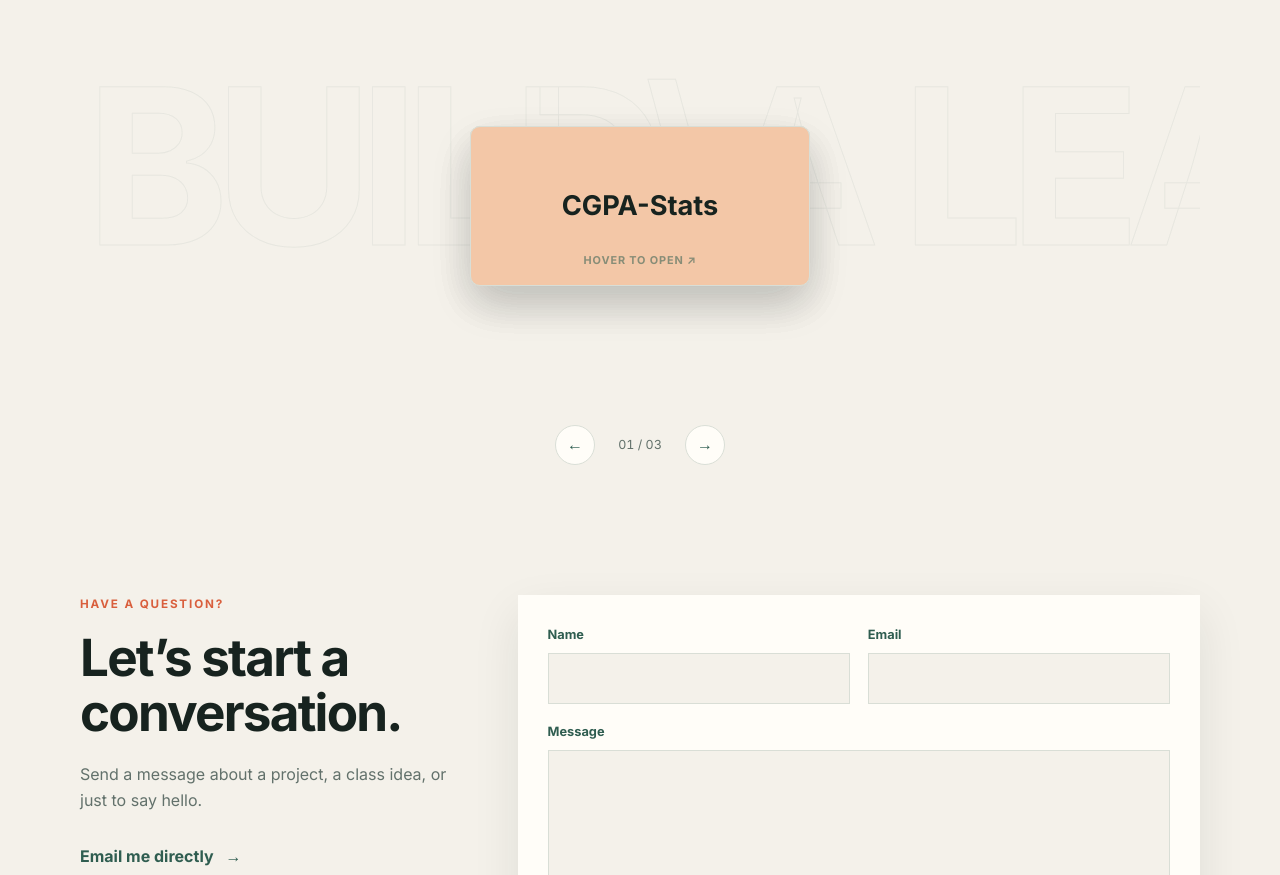
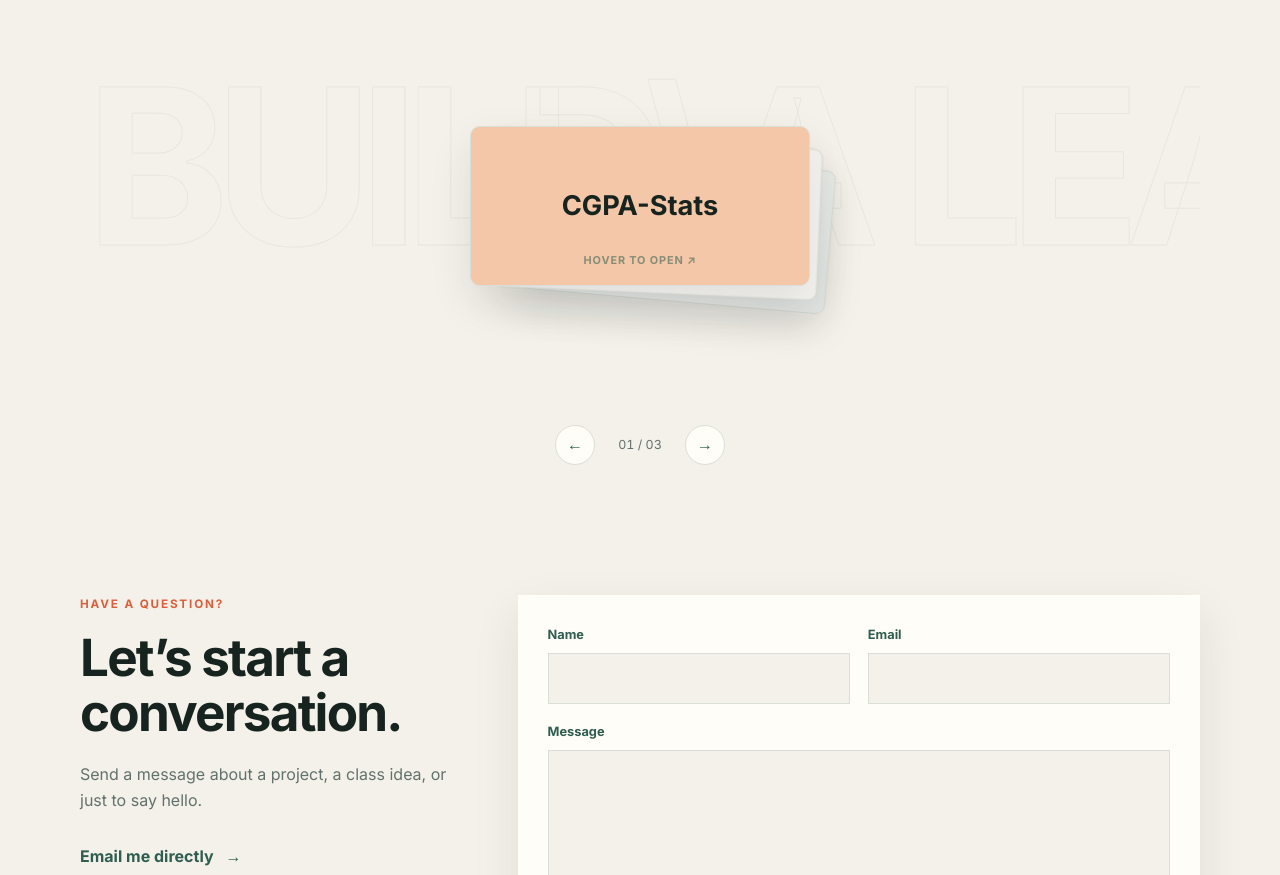
Before and after one commit to Sadman-Bin-Morshed/SP1, a plain HTML site: page index.html in a window 1280 px wide. Shown: the part 1680-2555 px from the top of the page. Drawn offline with Linux system fonts and the light colour scheme.

Commit message:
feat: Enhance project card animations for improved interaction and visual appeal

```diff
--- a/style.css
+++ b/style.css
@@ -1885,3 +1885,45 @@ h2 {
         width: 280px;
     }
 }
+
+
+/* ---------- Projects deck: flowing card switch (update) ----------
+   Cards behind peek out to the side; switching swings the front card out with a tilt
+   and tucks it behind, while the next card rises forward with a soft bounce. */
+.carousel-ready .project-card,
+.carousel-ready .project-card:hover,
+.carousel-ready .project-card:focus-visible {
+    /* --pd is the swing/drag distance as a plain number (pixels), so it can drive both the slide and the tilt */
+    transform:
+        translate3d(calc(var(--pd, 0) * 1px + var(--project-position, 0) * 22px), calc(var(--project-position, 0) * 16px), 0)
+        scale(calc(1 - var(--project-position, 0) * 0.05))
+        rotate(calc(var(--pd, 0) * 0.04deg + var(--project-position, 0) * 2.5deg));
+}
+
+.carousel-ready .project-card {
+    transition:
+        transform 650ms cubic-bezier(0.34, 1.4, 0.64, 1),
+        opacity 430ms ease,
+        top 600ms var(--ease),
+        left 600ms var(--ease),
+        width 600ms var(--ease),
+        height 600ms var(--ease),
+        box-shadow 300ms ease,
+        border-color 300ms ease,
+        filter 400ms ease;
+}
+
+/* while out at the side: quicker, smooth swing */
+.carousel-ready .project-card.project-swing {
+    transition:
+        transform 380ms cubic-bezier(0.3, 0.7, 0.3, 1),
+        top 600ms var(--ease),
+        left 600ms var(--ease),
+        width 600ms var(--ease),
+        height 600ms var(--ease);
+}
+
+/* cards further back are a little dimmer, so the stack reads clearly */
+.carousel-ready .project-card[aria-hidden="true"] {
+    filter: brightness(0.96) saturate(0.9);
+}
```
